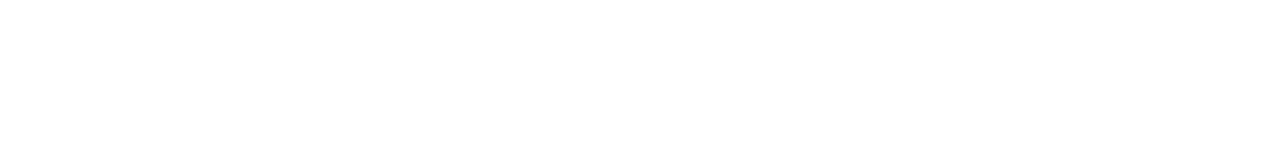
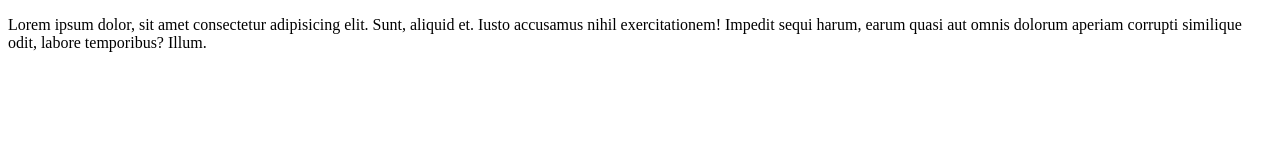
Before and after one commit to lucasluizguesser/projeto-1, a plain HTML site: page index.html in a window 1280 px wide. Drawn offline with Linux system fonts and the light colour scheme.

Commit message:
Adicionado texto no body

```diff
--- a/index.html
+++ b/index.html
@@ -6,6 +6,6 @@
     <title>Curso Gratuito Git e Github</title>
 </head>
 <body>
-
+    <p>Lorem ipsum dolor, sit amet consectetur adipisicing elit. Sunt, aliquid et. Iusto accusamus nihil exercitationem! Impedit sequi harum, earum quasi aut omnis dolorum aperiam corrupti similique odit, labore temporibus? Illum.</p>
 </body>
 </html>
```
